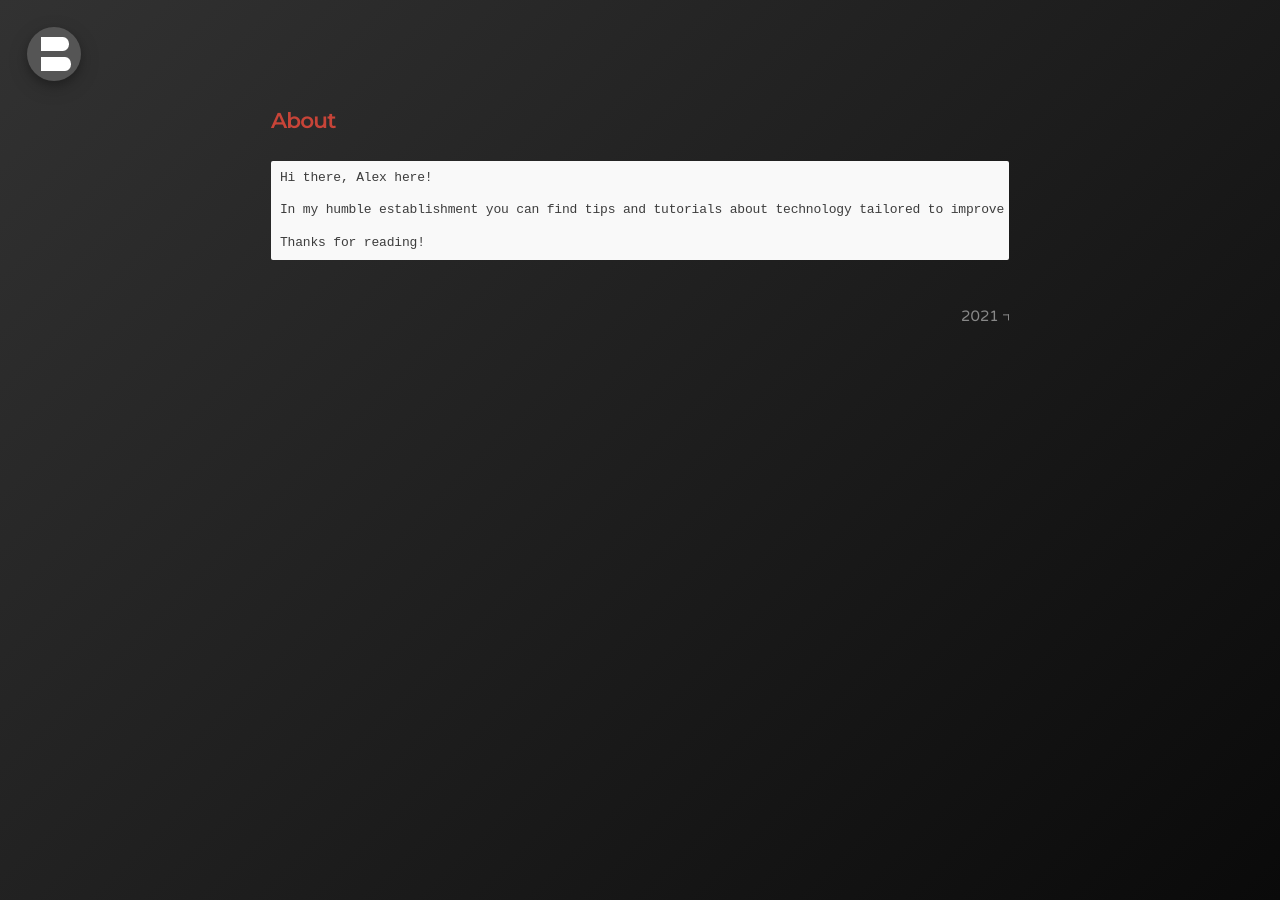
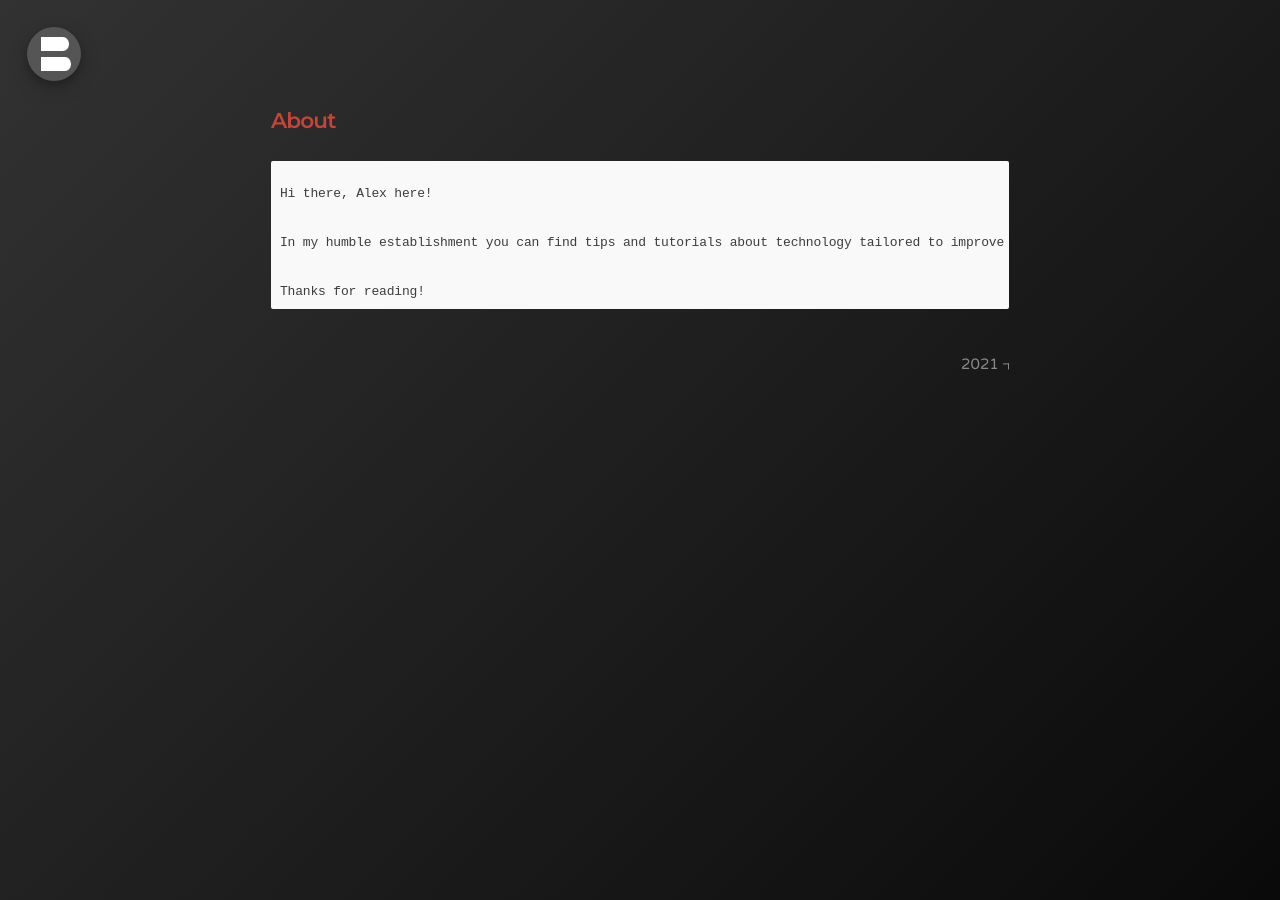
Before and after one commit to bonina/bonina.github.io, a Jekyll site: the page built from about.md, in a window 1280 px wide. Built offline with Jekyll 4.4.1, drawn with Linux system fonts in a browser that asks for light colours.

Commit message:
Update _message.scss

```diff
--- a/_sass/_message.scss
+++ b/_sass/_message.scss
@@ -18,5 +18,5 @@
   line-height:1.25;
   border-radius: 0.15em;
   overflow-x: scroll;
-  white-space: nowrap;
+  white-space: pre;
 }
```
